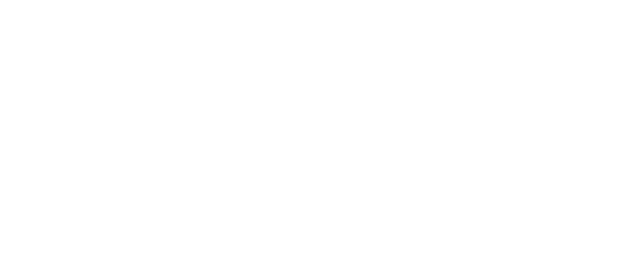
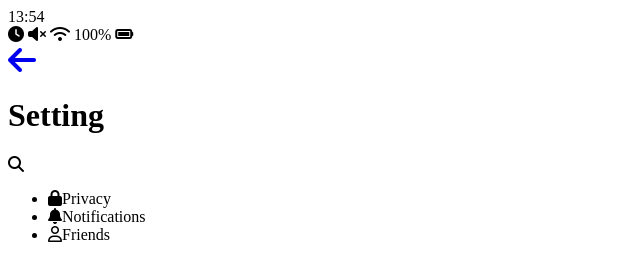
Before and after one commit to spada9403/kakao_clone, a plain HTML site: page setting.html in a window 1280 px wide. Shown: the whole page, without its empty margins (0-640 px from the left). Drawn offline with Linux system fonts and the light colour scheme.

Commit message:
html작업
html 작업

```diff
--- /dev/null
+++ b/chat.html
@@ -0,0 +1,85 @@
+<!DOCTYPE html>
+<html lang="en">
+  <head>
+    <meta charset="UTF-8" />
+    <meta name="viewport" content="width=device-width, initial-scale=1.0" />
+    <title>Chat | Kakao Clone</title>
+  </head>
+  <body>
+    <div class="status-bar">
+      <div class="status-bar__column">
+        <span class="status-bar__clock">13:54</span>
+      </div>
+      <div class="status-bar__column">
+        <i class="fas fa-clock"></i>
+        <i class="fas fa-volume-mute"></i>
+        <i class="fas fa-wifi"></i>
+        <span class="status-bar__battery-level">100%</span>
+        <i class="fas fa-battery-full"></i>
+      </div>
+    </div>
+    <header class="header">
+      <div class="header__header-colomn">
+        <a href="index.html" class="header__back-btn">
+          <i class="fas fa-arrow-left fa-2x"></i>
+        </a>
+        <h1 class="header__title">Best Friend</h1>
+      </div>
+      <div class="header__header-colomn">
+        <span class="header__icon">
+          <i class="fas fa-search"></i>
+        </span>
+        <div class="header__icon">
+          <i class="fas fa-bars"></i>
+        </div>
+      </div>
+    </header>
+    <main class="chat">
+      <ul class="chat__messages">
+        <span class="chat__timestamp">
+          Friday, January 11, 2019
+        </span>
+        <li class="incoming-message message">
+          <img src="images/avatar.jpg" class="g-avatar message__avatar" />
+          <div class="message__content">
+            <span class="message__author">Best Friend</span>
+            <div class="message__bubble">
+              Congrats I love you!
+            </div>
+            <span class="message__timestamp"></span>
+          </div>
+        </li>
+        <li class="incoming-message message">
+          <span class="message__timestamp"></span>
+          <div class="message__content">
+            <div class="message__bubble">
+              Thank you see you soon !
+            </div>
+          </div>
+        </li>
+      </ul>
+    </main>
+    <div class="chat__write">
+      <div class="chat__write-column">
+        <i class="far fa-plus-square"></i>
+      </div>
+      <div class="chat__write-column">
+        <input
+          type="text"
+          placeholder="Send message"
+          class="chat__write-input"
+        />
+      </div>
+      <div class="chat__write-column">
+        <span class="chat__write-icon"> <i class="far fa-smile-wink"></i></span
+        ><span class="chat__write-icon">
+          <i class="fas fa-microphone"></i>
+        </span>
+      </div>
+    </div>
+    <script
+      src="https://kit.fontawesome.com/93bb0ea092.js"
+      crossorigin="anonymous"
+    ></script>
+  </body>
+</html>
--- a/setting.html
+++ b/setting.html
@@ -0,0 +1,57 @@
+<!DOCTYPE html>
+<html lang="en">
+  <head>
+    <meta charset="UTF-8" />
+    <meta name="viewport" content="width=device-width, initial-scale=1.0" />
+    <title>Setting | Kakao Clone</title>
+  </head>
+  <body>
+    <div class="status-bar">
+      <div class="status-bar__column">
+        <span class="status-bar__clock">13:54</span>
+      </div>
+      <div class="status-bar__column">
+        <i class="fas fa-clock"></i>
+        <i class="fas fa-volume-mute"></i>
+        <i class="fas fa-wifi"></i>
+        <span class="status-bar__battery-level">100%</span>
+        <i class="fas fa-battery-full"></i>
+      </div>
+    </div>
+    <header class="header">
+      <div class="header__header-colomn">
+        <a href="more.html" class="header__back-btn">
+          <i class="fas fa-arrow-left fa-2x"></i>
+        </a>
+        <h1 class="header__title">Setting</h1>
+      </div>
+      <div class="header__header-colomn">
+        <span class="header__icon">
+          <i class="fas fa-search"></i>
+        </span>
+      </div>
+    </header>
+    <main class="settings">
+      <section class="settings__section">
+        <ul class="settings__list">
+          <li class="seetings__setting">
+            <span class="settings__icon"> <i class="fas fa-lock"></i></span
+            ><span class="settings__title">Privacy</span>
+          </li>
+          <li class="seetings__setting">
+            <span class="settings__icon"> <i class="fas fa-bell"></i></span
+            ><span class="settings__title">Notifications</span>
+          </li>
+          <li class="seetings__setting">
+            <span class="settings__icon"><i class="far fa-user"></i></span
+            ><span class="settings__title">Friends</span>
+          </li>
+        </ul>
+      </section>
+    </main>
+    <script
+      src="https://kit.fontawesome.com/93bb0ea092.js"
+      crossorigin="anonymous"
+    ></script>
+  </body>
+</html>
```
Also changed, not shown: index.html (+2 -0 lines), more.html (+3 -1 lines).
